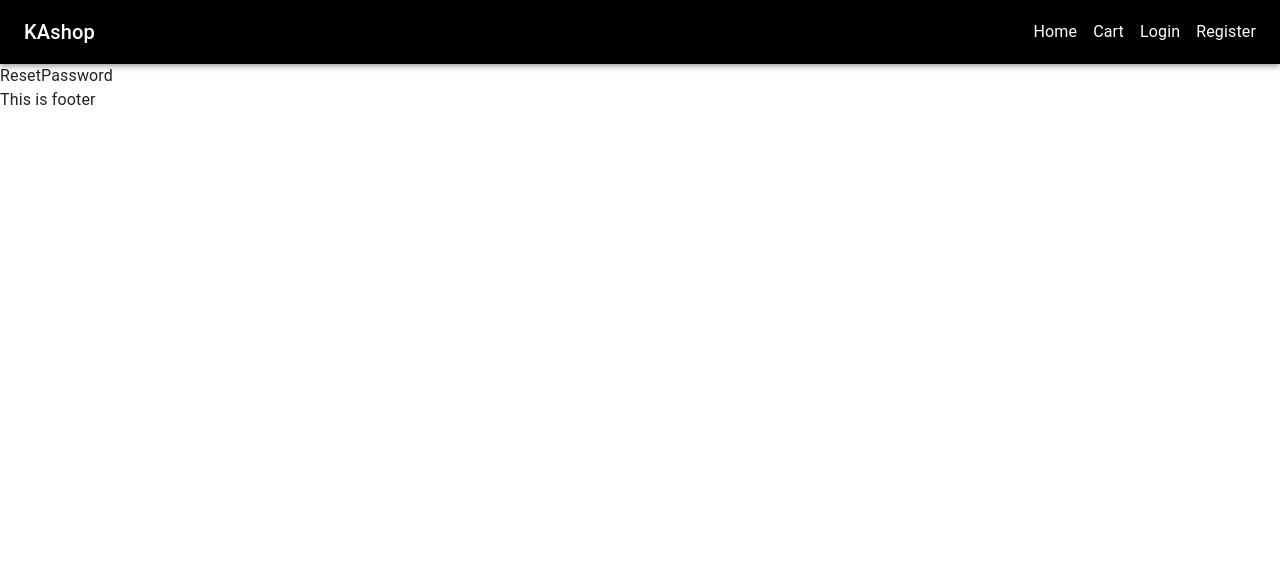
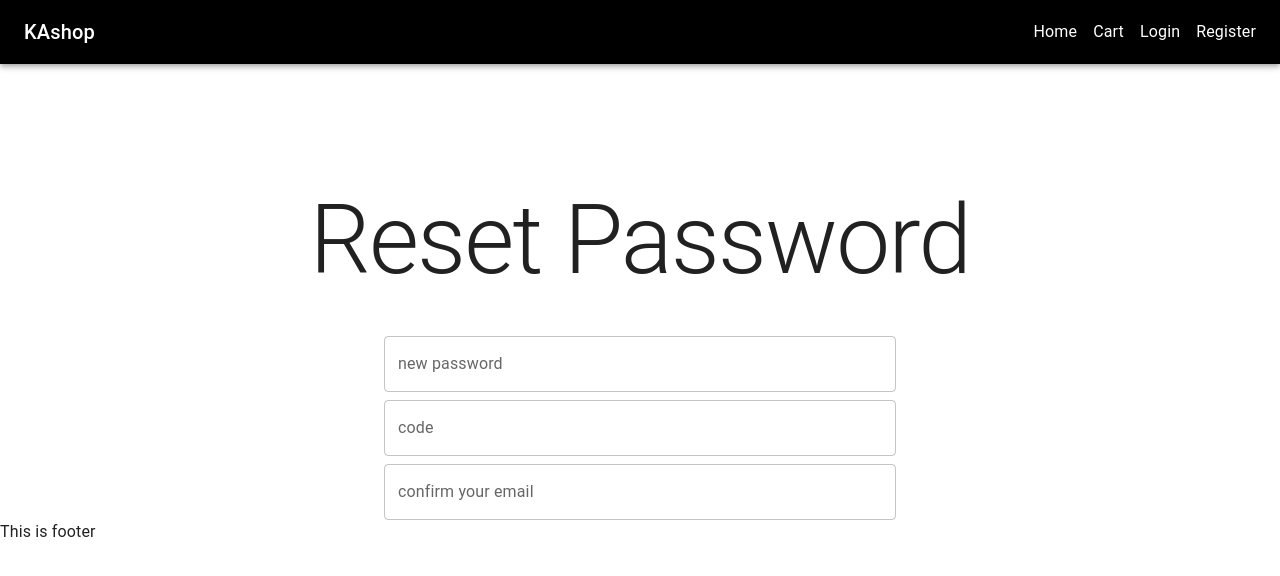
Before and after one commit to Baylsan-Ml/kashop-project, a React (Vite) app: page /resetPassword in a window 1280 px wide. Shown: the top 576 px of the page. Built offline with nearby package versions, Linux system fonts and the light colour scheme.

Commit message:
create axiosInstance

```diff
--- /dev/null
+++ b/src/Api/axiosInstance.js
@@ -0,0 +1,6 @@
+import axios from "axios";
+
+const axiosInstance = axios.create({
+  baseURL: 'https://knowledgeshop.runasp.net/api',
+});
+ export default axiosInstance;
--- a/src/pages/login/Login.jsx
+++ b/src/pages/login/Login.jsx
@@ -12,7 +12,7 @@ export default function Login() {
     const loginForm = async (values)=>{
     // console.log(values);
     try{
-    const response = await axios.post(`https://knowledgeshop.runasp.net/api/Auth/Account/Login`, values);
+    const response = await axiosInstance.post(`/Auth/Account/Login`, values);
     if(response.status==200){
       console.log(response);
       localStorage.setItem("token", respoose.data.accessToken);
--- a/src/pages/register/Register.jsx
+++ b/src/pages/register/Register.jsx
@@ -16,7 +16,7 @@ export default function Regiester() {
   const registerForm = async (values)=>{
   console.log(values);
   try{
-  const response = await axios.post(`https://knowledgeshop.runasp.net/api/Auth/Account/Register`, values);
+  const response = await axiosInstance.post(`/Auth/Account/Register`, values);
   console.log(response);
   }catch(err){
     setServerErrors(err.response.data.errors);
--- a/src/pages/resetPassword/ResetPassword.jsx
+++ b/src/pages/resetPassword/ResetPassword.jsx
@@ -1,9 +1,39 @@
-import React from 'react'
+import React, { useState } from 'react'
+import { Box, Button, CircularProgress, TextField, Typography } from '@mui/material'
+import axios from 'axios'
+import { useForm } from 'react-hook-form'
+import * as yup from 'yup';
+import { yupResolver } from "@hookform/resolvers/yup";
+import { RegiesterSchema } from '../../validation/RegisterSchema';
+import { useNavigate } from 'react-router-dom';
 
 export default function ResetPassword() {
+
+  const {register, handleSubmit, formState:{errors, inSubmitting}}=useForm({
+    resolver:yupResolver(RegiesterSchema),
+    mode:'onBlur'
+  })
+  const navigate= useNavigate();
+  const resetPasswordForm= async(value)=>{
+    try{
+      const response= await axiosInstance.patch(`/Auth/Account/ResetPassword`, value);
+      console.log(response);
+    }catch(err){
+      console.log(err)
+    }
+  }
   return (
-    <div>
-      ResetPassword
-    </div>
+    <Box className='resetPasswordForm'>
+      <Typography variant='h1' sx={{textAlign:'center'}} mt={15}>Reset Password</Typography>
+      <Box component={'form'} onSubmit={handleSubmit(resetPasswordForm)}
+      sx={{ display:'flex', flexDirection:'column', justifyContent:'center', alignItems:'center', gap:1}} mt={5}>
+        <TextField label="new password" {...register('password')} sx={{width:'40%'}} variant="outlined"
+        error={errors.password} helperText={errors.password?.message}/>
+         <TextField label="code" {...register('code')} sx={{width:'40%'}} variant="outlined"
+         error={errors.code} helperText={errors.code?.message}/>
+         <TextField label="confirm your email" {...register('email')} sx={{width:'40%',}} variant="outlined"
+                 error={errors.email} helperText={errors.email?.message}/>
+      </Box>
+    </Box>
   )
 }
--- a/src/pages/sendCode/SendCode.jsx
+++ b/src/pages/sendCode/SendCode.jsx
@@ -18,7 +18,7 @@ export default function SendCode() {
   const sendCodeForm= async(value)=>{
     console.log(value);
     try{
-        const response= await axios.post(`https://knowledgeshop.runasp.net/api/Auth/Account/SendCode`, value);
+        const response= await axiosInstance.post(`/Auth/Account/SendCode`, value);
         console.log(response);
     }catch(err){
       console.log(err);
--- a/src/validation/RegisterSchema.js
+++ b/src/validation/RegisterSchema.js
@@ -11,5 +11,6 @@ export const RegiesterSchema = yup.object({
   .matches(/[A-Z]/, "Password must contain at least one uppercase letter")
   .matches(/[a-z]/, "Password must contain at least one lowercase letter")
   .matches(/\d/, "Password must contain at least one number")
-  .matches(/[@!#$*&?]/, "Password must be at least one special Characters")
+  .matches(/[@!#$*&?]/, "Password must be at least one special Characters"),
+  code:yup.string().required("Code is Required").min(4, "Code must be at least 4 Characters")
 })
```
